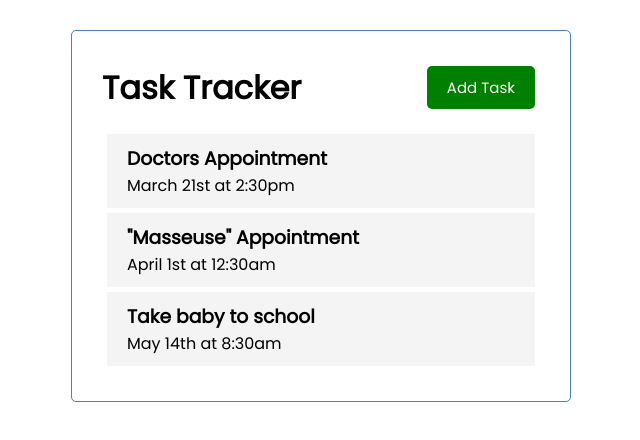
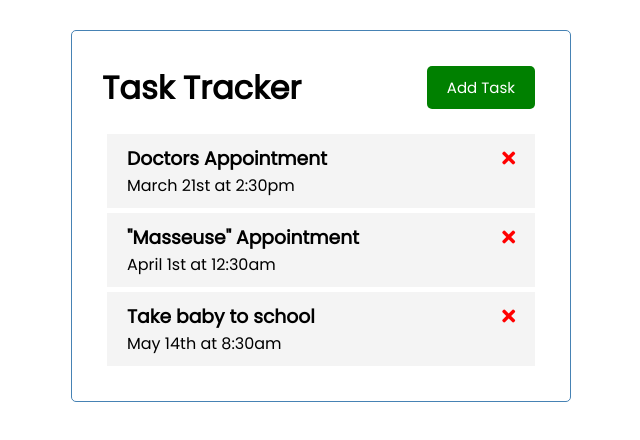
Before and after one commit to dstearle/vue-crash-course, a Vue app: page / in a window 1280 px wide. Shown: the top 440 px of the page, without its empty margins (319-959 px from the left). Built offline with nearby package versions, Linux system fonts and the light colour scheme.

Commit message:
Added red X for the remove button on each task

```diff
--- a/src/components/Task.vue
+++ b/src/components/Task.vue
@@ -2,8 +2,15 @@
 
     <div class="task">
 
-        <!-- Title -->
-        <h3>{{ task.text }}</h3>
+        <h3>
+
+            <!-- Title -->
+            {{ task.text }}
+
+            <!-- Remove Button -->
+            <i class="fas fa-times"></i>
+
+        </h3>
 
         <p>{{ task.day }}</p>
 
@@ -29,6 +36,10 @@
 
 <style scope>
 
+    .fas {
+        color: red;
+    }
+
     .task {
     background: #f4f4f4;
     margin: 5px;
```
